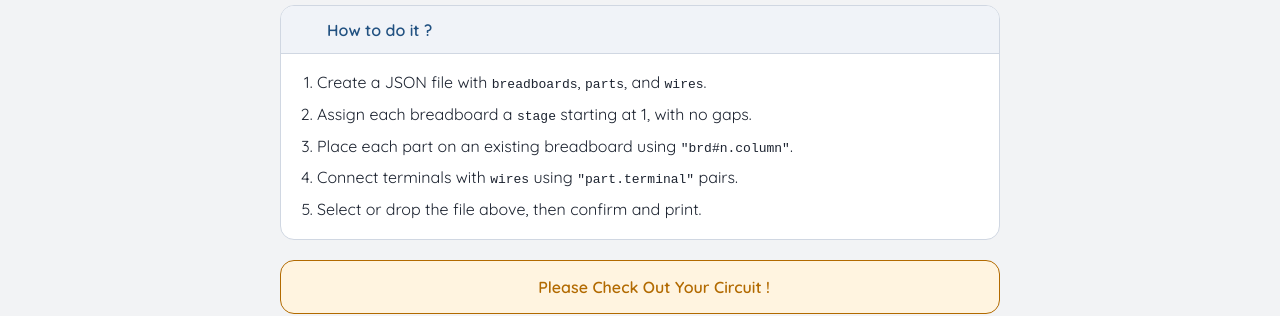
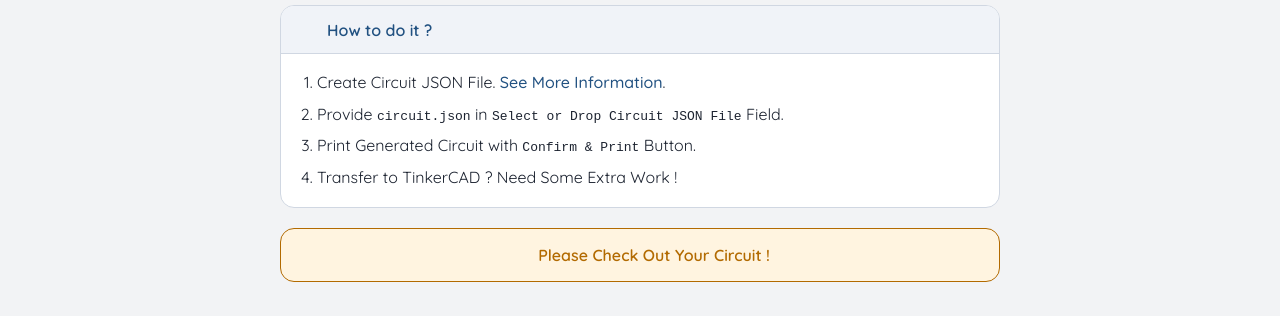
Before and after one commit to abdullah-al-jaber/abdullah-al-jaber.github.io, a website: page websites/tinkercad-circuit-generator.html in a window 1280 px wide. Shown: the part 401-717 px from the top of the page. Drawn offline with Linux system fonts and the light colour scheme; some icons are missing; a web font is replaced by a local one.

Commit message:
Little Change

```diff
--- a/websites/tinkercad-circuit-generator.html
+++ b/websites/tinkercad-circuit-generator.html
@@ -49,13 +49,10 @@
             </div>
             <div id="bottom">
                 <ol>
-                    <li>
-                        Create a JSON file with <code>breadboards</code>, <code>parts</code>, and <code>wires</code>.
-                    </li>
-                    <li>Assign each breadboard a <code>stage</code> starting at 1, with no gaps.</li>
-                    <li>Place each part on an existing breadboard using <code>"brd#n.column"</code>.</li>
-                    <li>Connect terminals with <code>wires</code> using <code>"part.terminal"</code> pairs.</li>
-                    <li>Select or drop the file above, then confirm and print.</li>
+                    <li>Create Circuit JSON File. <a href="/assets/markdown/tinkercad-circuit-generator/circuit-json.md">See More Information</a>.</li>
+                    <li>Provide <code>circuit.json</code> in <code>Select or Drop Circuit JSON File</code> Field.</li>
+                    <li>Print Generated Circuit with <code>Confirm & Print</code> Button.</li>
+                    <li>Transfer to TinkerCAD ? Need Some Extra Work !</li>
                 </ol>
             </div>
         </section>
```
Also changed, not shown: assets/markdown/tinkercad-circuit-generator/circuit-json.md (+9 -4 lines).
